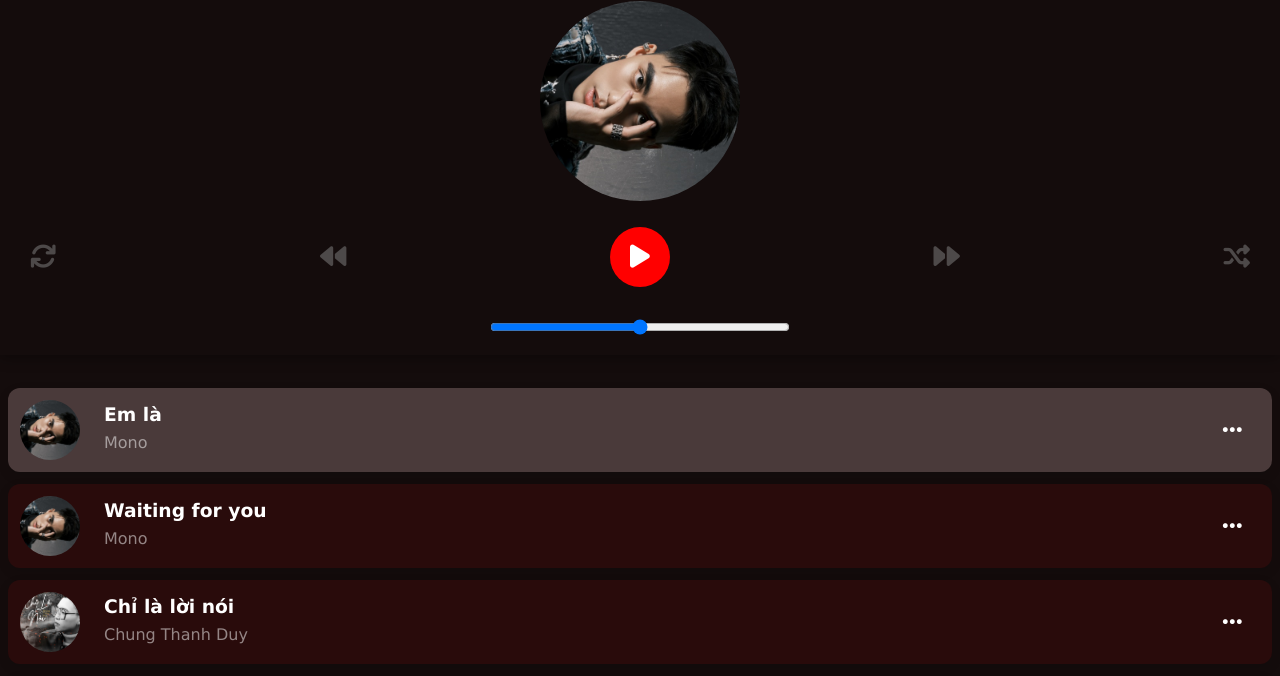
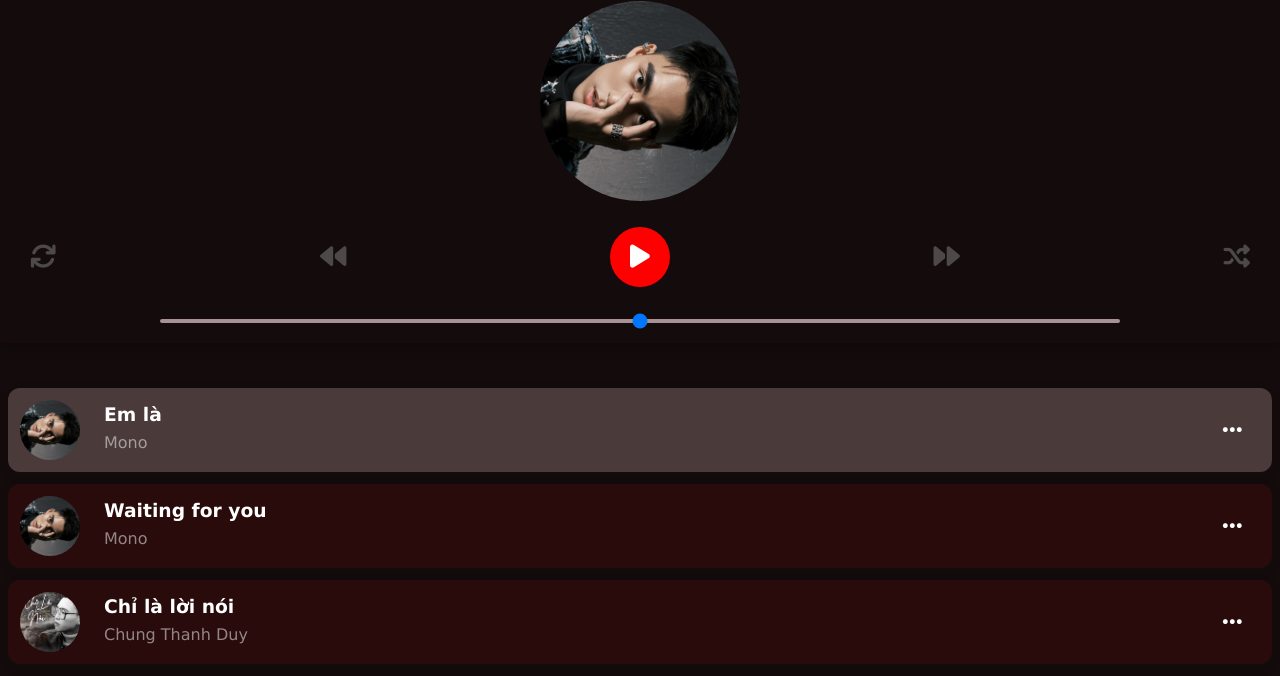
Before and after one commit to thaihoan2703/player-music, a plain HTML site: page index.html in a window 1280 px wide. Shown: the part 84-760 px from the top of the page. Drawn offline with nearby package versions, Linux system fonts and the light colour scheme.

Commit message:
Update style.css

```diff
--- a/assets/css/style.css
+++ b/assets/css/style.css
@@ -75,9 +75,26 @@ html{
 
 
 .progress{
-    width: 300px;
     margin: 12px 0 20px;
+    background: #2e07079f;
 }
+.progress{
+	-webkit-appearance:none;
+	width:75%;
+	height:4px;
+	border-radius:5px;
+	background-color:#a79195;
+	outline:none;
+}
+.progress ::-webkit-slider-thumb{
+	-webkit-appearance:none;
+	width:20px;
+	height:20px;
+	border-radius:50%;
+	background-color:#c0919a;
+}
+
+
 .playlist{
     z-index: 1;
     padding-top: 460px;
```
